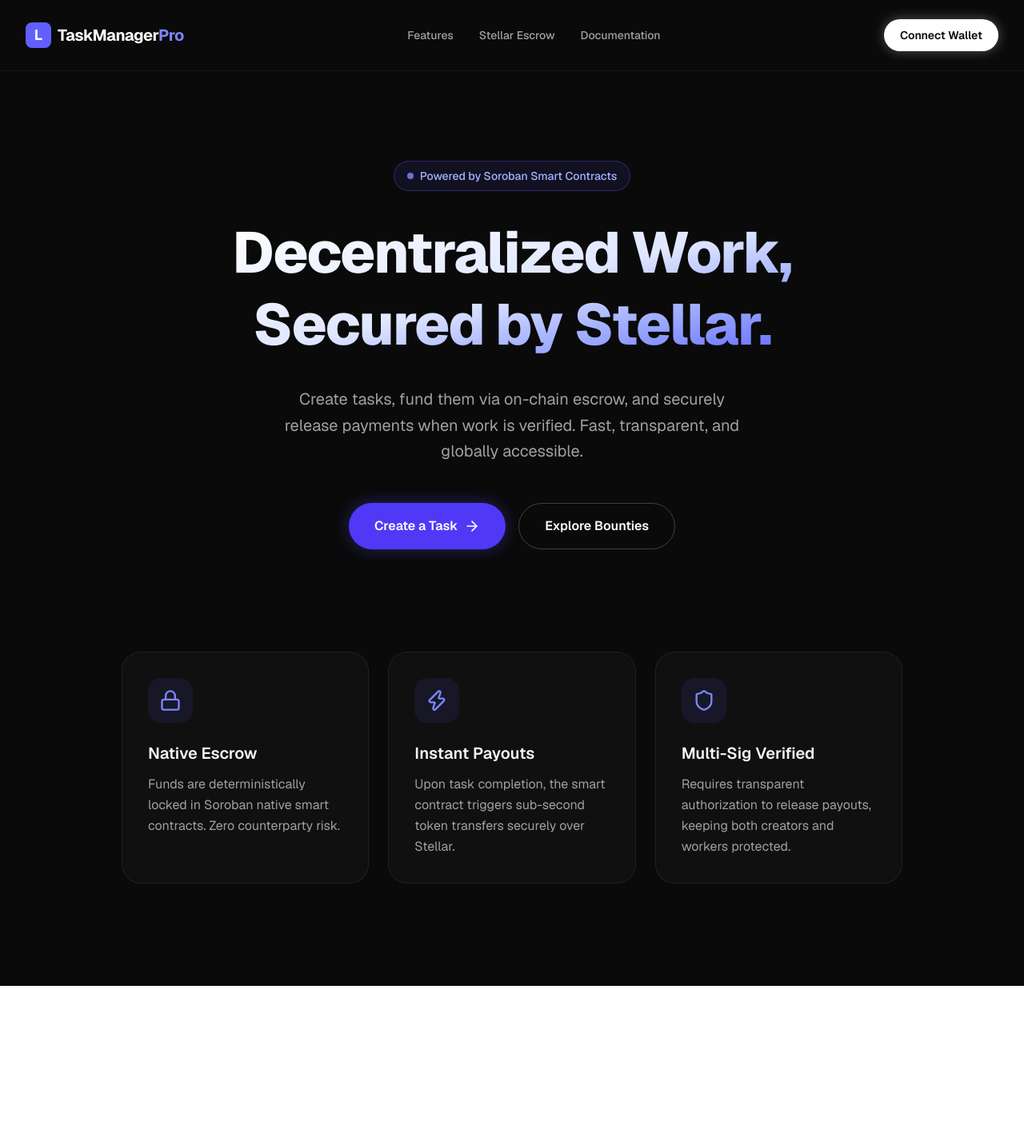
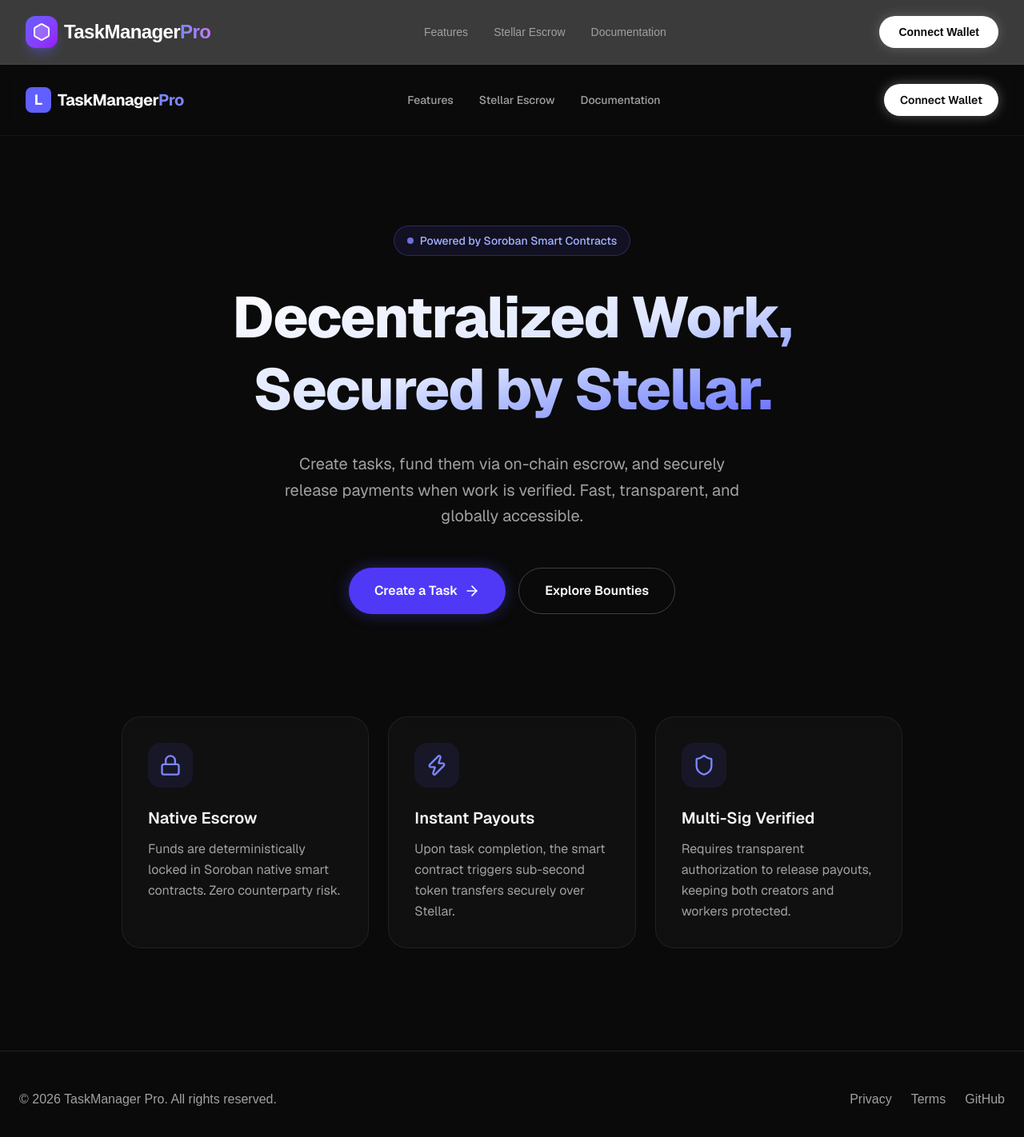
Before and after one commit to LatterFix/latterfix, a Next.js app in the folder frontend/: page / in a window 1280 px wide. Shown: the top 1422 px of the page at 80% size. Before the commit the page ends 1233 px from the top, so only its background shows below. Built offline with nearby package versions, Linux system fonts and the light colour scheme.

Commit message:
feat(ui): add modern Navbar, Logo, Footer and apply to global layout

```diff
--- /dev/null
+++ b/frontend/app/components/Footer.tsx
@@ -0,0 +1,14 @@
+export default function Footer() {
+  return (
+    <footer className="w-full border-t border-white/10 bg-neutral-950 py-12 text-center text-neutral-400">
+      <div className="max-w-7xl mx-auto px-6 flex flex-col md:flex-row items-center justify-between">
+        <p>© 2026 TaskManager Pro. All rights reserved.</p>
+        <div className="flex gap-6 mt-4 md:mt-0">
+          <a href="#" className="hover:text-white transition-colors">Privacy</a>
+          <a href="#" className="hover:text-white transition-colors">Terms</a>
+          <a href="#" className="hover:text-white transition-colors">GitHub</a>
+        </div>
+      </div>
+    </footer>
+  );
+}
--- /dev/null
+++ b/frontend/app/components/Logo.tsx
@@ -0,0 +1,14 @@
+import { Hexagon } from "lucide-react";
+
+export default function Logo() {
+  return (
+    <div className="flex items-center gap-2">
+      <div className="w-10 h-10 rounded-xl bg-gradient-to-br from-indigo-500 to-purple-600 flex items-center justify-center text-white shadow-lg shadow-indigo-500/30">
+        <Hexagon className="w-6 h-6 fill-white/20" />
+      </div>
+      <span className="font-bold text-2xl tracking-tight text-white">
+        TaskManager<span className="text-transparent bg-clip-text bg-gradient-to-r from-indigo-400 to-purple-400">Pro</span>
+      </span>
+    </div>
+  );
+}
--- /dev/null
+++ b/frontend/app/components/Navbar.tsx
@@ -0,0 +1,19 @@
+"use client";
+
+import Logo from "./Logo";
+
+export default function Navbar() {
+  return (
+    <nav className="flex items-center justify-between px-8 py-5 max-w-7xl w-full mx-auto backdrop-blur-md z-50 border-b border-white/5 sticky top-0 bg-neutral-950/80">
+      <Logo />
+      <div className="hidden md:flex items-center gap-8 text-sm font-medium text-neutral-400">
+        <a href="#features" className="hover:text-white transition-colors">Features</a>
+        <a href="#escrow" className="hover:text-white transition-colors">Stellar Escrow</a>
+        <a href="#docs" className="hover:text-white transition-colors">Documentation</a>
+      </div>
+      <button className="px-6 py-2.5 rounded-full bg-white text-neutral-950 text-sm font-semibold hover:bg-neutral-200 transition-all flex items-center gap-2 shadow-[0_0_15px_rgba(255,255,255,0.2)] hover:shadow-[0_0_25px_rgba(255,255,255,0.4)]">
+        Connect Wallet
+      </button>
+    </nav>
+  );
+}
--- a/frontend/app/layout.tsx
+++ b/frontend/app/layout.tsx
@@ -1,6 +1,8 @@
 import type { Metadata } from "next";
 import { Geist, Geist_Mono } from "next/font/google";
 import "./globals.css";
+import Navbar from "./components/Navbar";
+import Footer from "./components/Footer";
 
 const geistSans = Geist({
   variable: "--font-geist-sans",
@@ -13,8 +15,8 @@ const geistMono = Geist_Mono({
 });
 
 export const metadata: Metadata = {
-  title: "Create Next App",
-  description: "Generated by create next app",
+  title: "TaskManager Pro | Decentralized Work Secured by Stellar",
+  description: "Create tasks, fund them via on-chain escrow, and securely release payments when work is verified.",
 };
 
 export default function RootLayout({
@@ -27,7 +29,11 @@ export default function RootLayout({
       lang="en"
       className={`${geistSans.variable} ${geistMono.variable} h-full antialiased`}
     >
-      <body className="min-h-full flex flex-col">{children}</body>
+      <body className="min-h-full flex flex-col bg-neutral-950 font-sans text-neutral-50 overflow-x-hidden">
+        <Navbar />
+        {children}
+        <Footer />
+      </body>
     </html>
   );
 }
```
